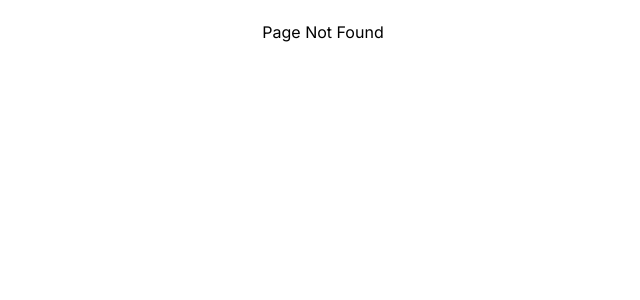
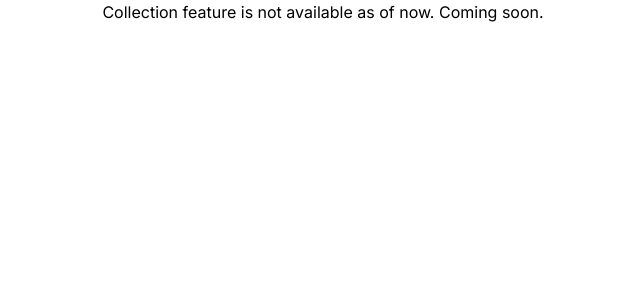
Before and after one commit to abdulsamad/shopper-ave, a Next.js app in the folder apps/client/: page /collections in a window 1280 px wide. Before the commit this address had no page. Shown: the top 300 px of the page, without its empty margins (317-957 px from the left). Built offline with nearby package versions, Linux system fonts and the light colour scheme.

Commit message:
:construction: Added collection route

```diff
--- /dev/null
+++ b/apps/client/pages/collections.tsx
@@ -0,0 +1,17 @@
+import type { NextPage } from 'next';
+import Head from 'next/head';
+
+const Collection: NextPage = () => {
+  return (
+    <div>
+      <Head>
+        <title>Shopper Ave</title>
+        <meta name="description" content="Generated by create next app" />
+        <link rel="icon" href="/favicon.ico" />
+      </Head>
+      <h1 className="text-center">Collection feature is not available as of now. Coming soon.</h1>
+    </div>
+  );
+};
+
+export default Collection;
```
